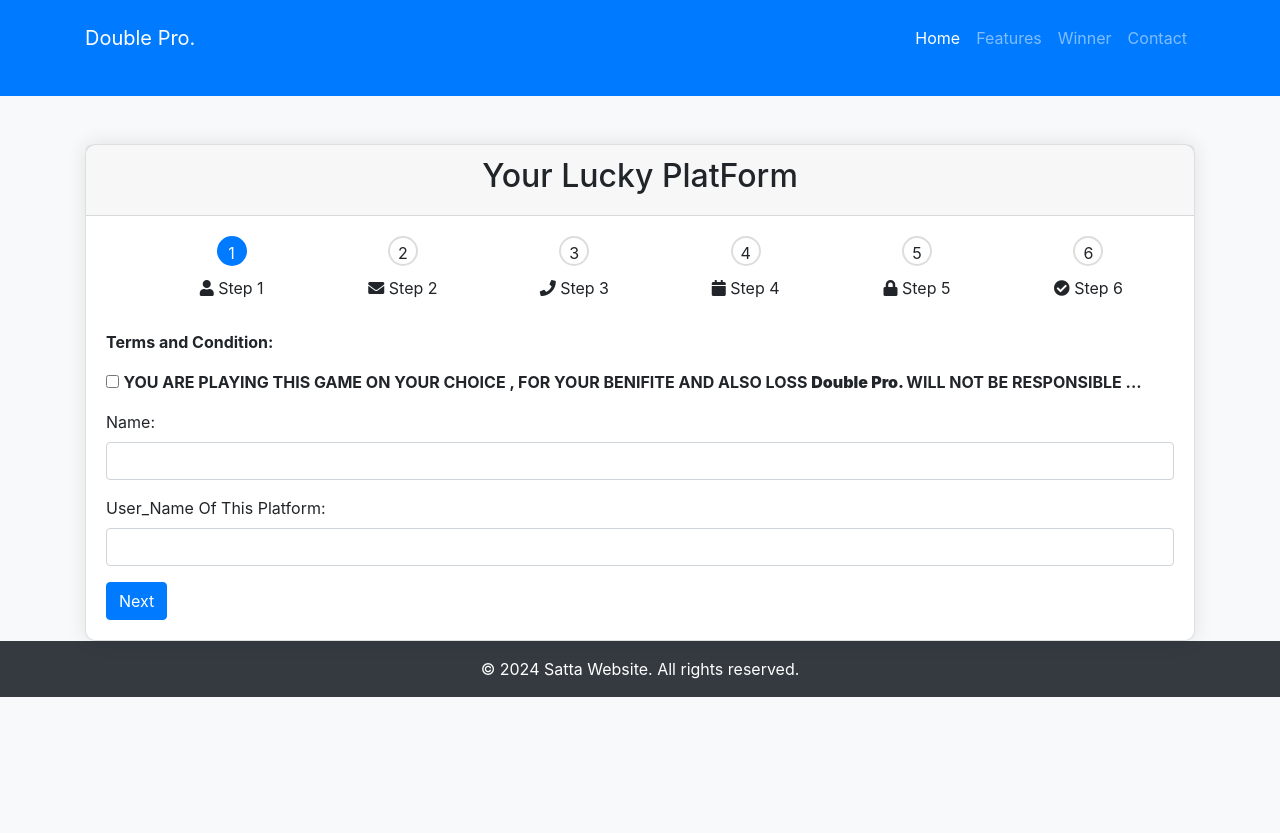
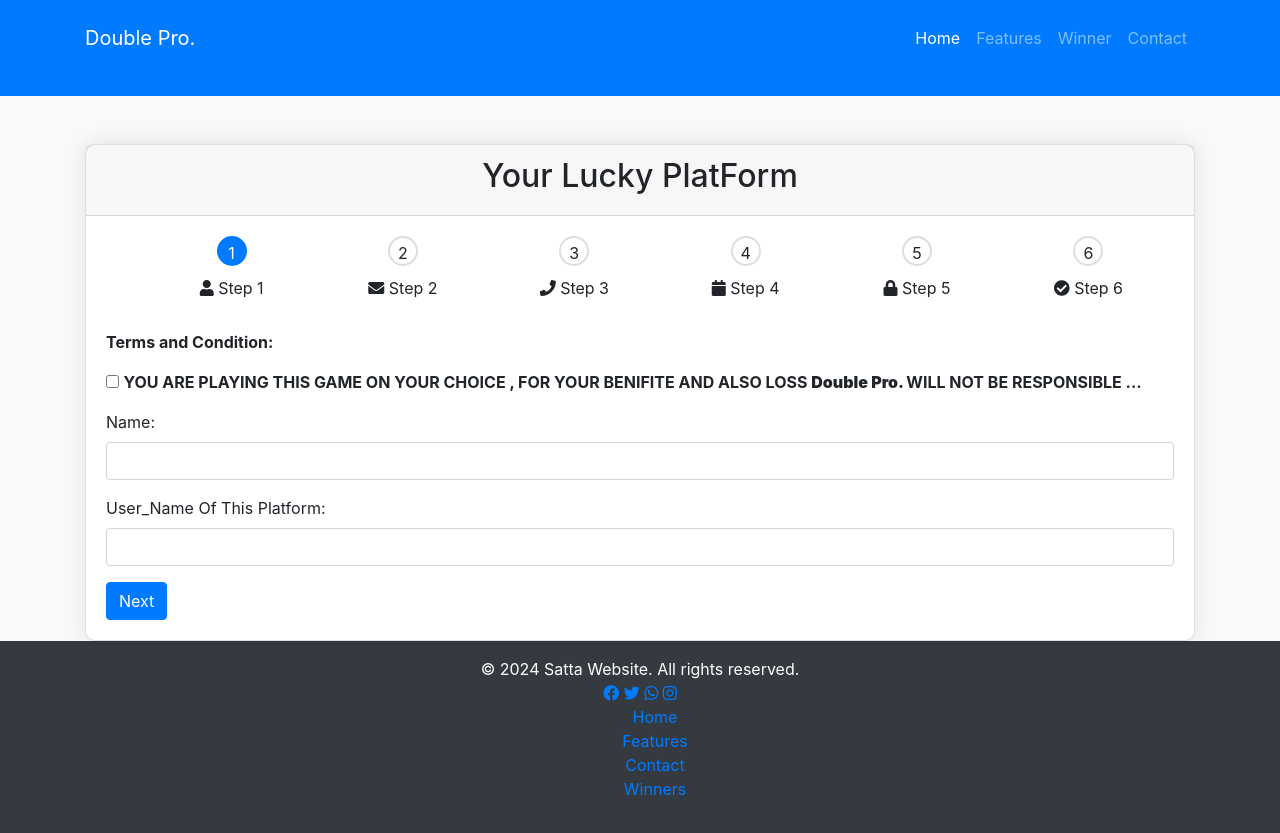
Before and after one commit to aryarna/DoublePro, a website: page public/index.html in a window 1280 px wide. Before the commit the page ends 800 px from the top, so only its background shows below. Drawn offline with nearby package versions, Linux system fonts and the light colour scheme.

Commit message:
Initial commit

```diff
--- a/public/index.html
+++ b/public/index.html
@@ -202,6 +202,20 @@
     <footer class="footer mt-auto py-3 bg-dark text-white">
         <div class="container text-center">
             <span>&copy; 2024 Satta Website. All rights reserved.</span>
+            <br>
+            <a href="https://www.facebook.com" target="_blank"><i class="fab fa-facebook"></i></a>
+            <a href="https://www.twitter.com" target="_blank"><i class="fab fa-twitter"></i></a>
+            <a href="https://wa.me/8521284071" target="8521284071"><i class="fab fa-whatsapp"></i></a>
+            <a href="https://www.instagram.com" target="_blank"><i class="fab fa-instagram"></i></a>
+            <br>
+
+            <ul class="footer-links">
+                <li><a href="/">Home</a></li>
+                <li><a href="/features">Features</a></li>
+                <li><a href="/contact">Contact</a></li>
+                <li><a href="/winners">Winners</a></li>
+            </ul>
+
         </div>
     </footer>
 
--- a/public/style.css
+++ b/public/style.css
@@ -85,3 +85,40 @@ body {
 .footer {
     padding: 20px 0;
 }
+
+
+
+
+
+
+
+
+
+
+
+
+/* public/stylesheets/style.css */
+
+
+.footer-links {
+    list-style-type: none;
+
+}
+
+.footer-links li {
+
+    margin-right: 10px;
+}
+
+.footer-links li:first-child {
+    margin-left: 0; /* Remove margin for the first child */
+}
+
+.footer-links li a {
+
+    text-decoration: none;
+}
+
+.footer-links li a:hover {
+    text-decoration: none;
+}
```
